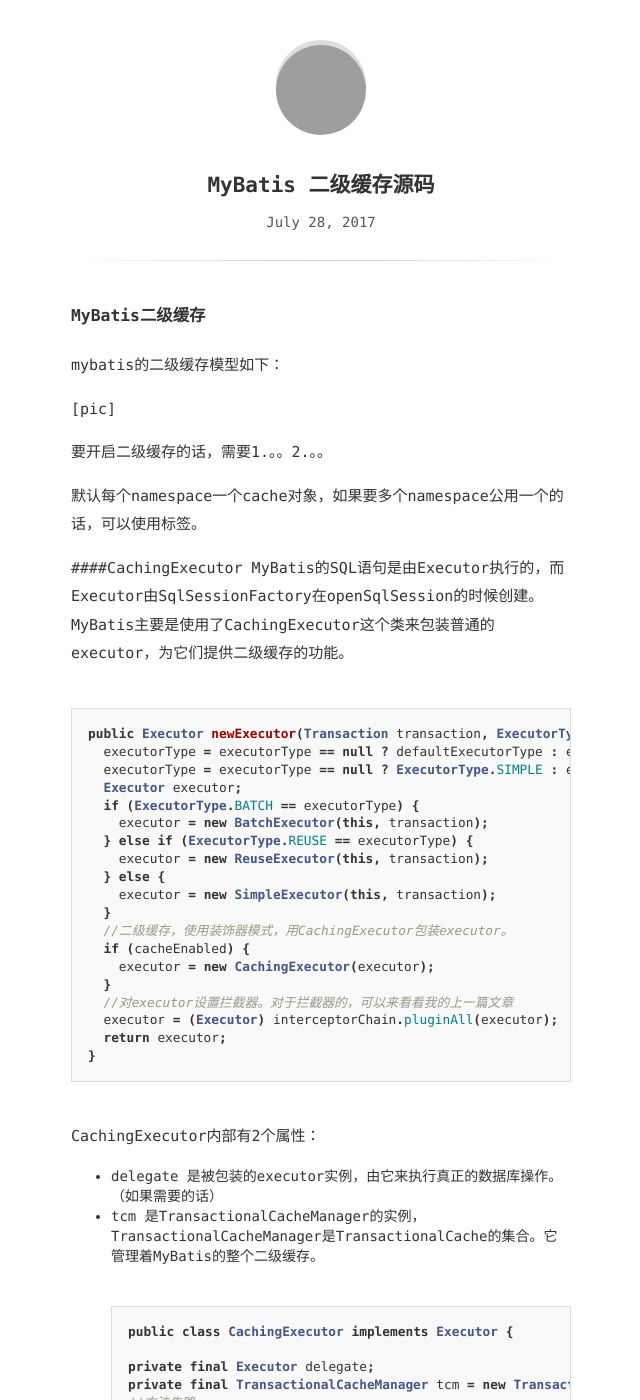
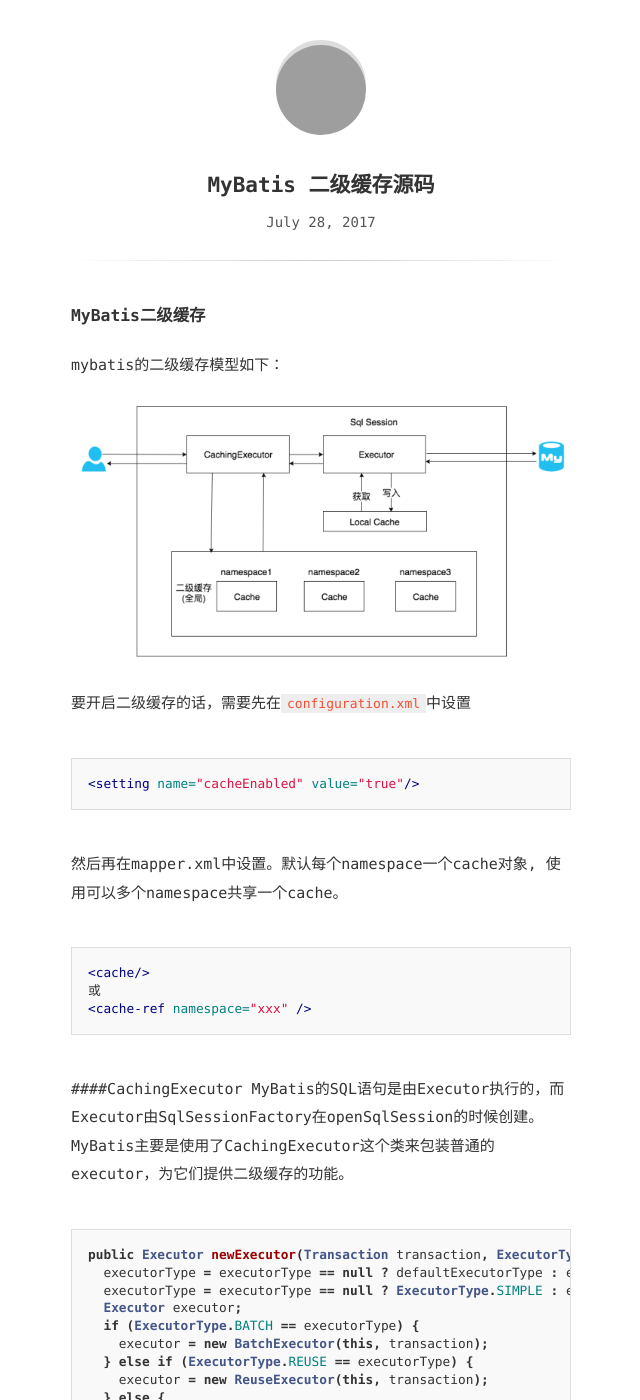
Before and after one commit to earayu/earayu, a Jekyll site: the page built from _posts/2017-07-28-MyBatis二级缓存.md, in a window 1280 px wide and 1400 px high, cut to the strip 0-1400 px from the top of the window. Shown: the whole strip, without its empty margins (319-959 px from the left). Built offline with Jekyll 4.4.1, drawn with Linux system fonts in a browser that asks for light colours; grey boxes are pictures that could not be loaded.

Commit message:
add pics

````diff
--- a/_posts/2017-07-28-MyBatis二级缓存.md
+++ b/_posts/2017-07-28-MyBatis二级缓存.md
@@ -7,11 +7,21 @@ updated: 2017-07-28 14:29
 
 mybatis的二级缓存模型如下：
 
-[pic]
+![二级缓存模型](/assets/150123202912312.png)
 
-要开启二级缓存的话，需要1.。。2.。。
+要开启二级缓存的话，需要先在`configuration.xml`中设置
 
-默认每个namespace一个cache对象，如果要多个namespace公用一个的话，可以使用<cache-ref>标签。
+```xml
+<setting name="cacheEnabled" value="true"/>
+```
+
+然后再在mapper.xml中设置。默认每个namespace一个cache对象, 使用<cache-ref>可以多个namespace共享一个cache。
+
+```xml
+<cache/>
+或
+<cache-ref namespace="xxx" />
+```
 
 
 
````
Also changed, not shown: assets/150123202912312.png (added).
